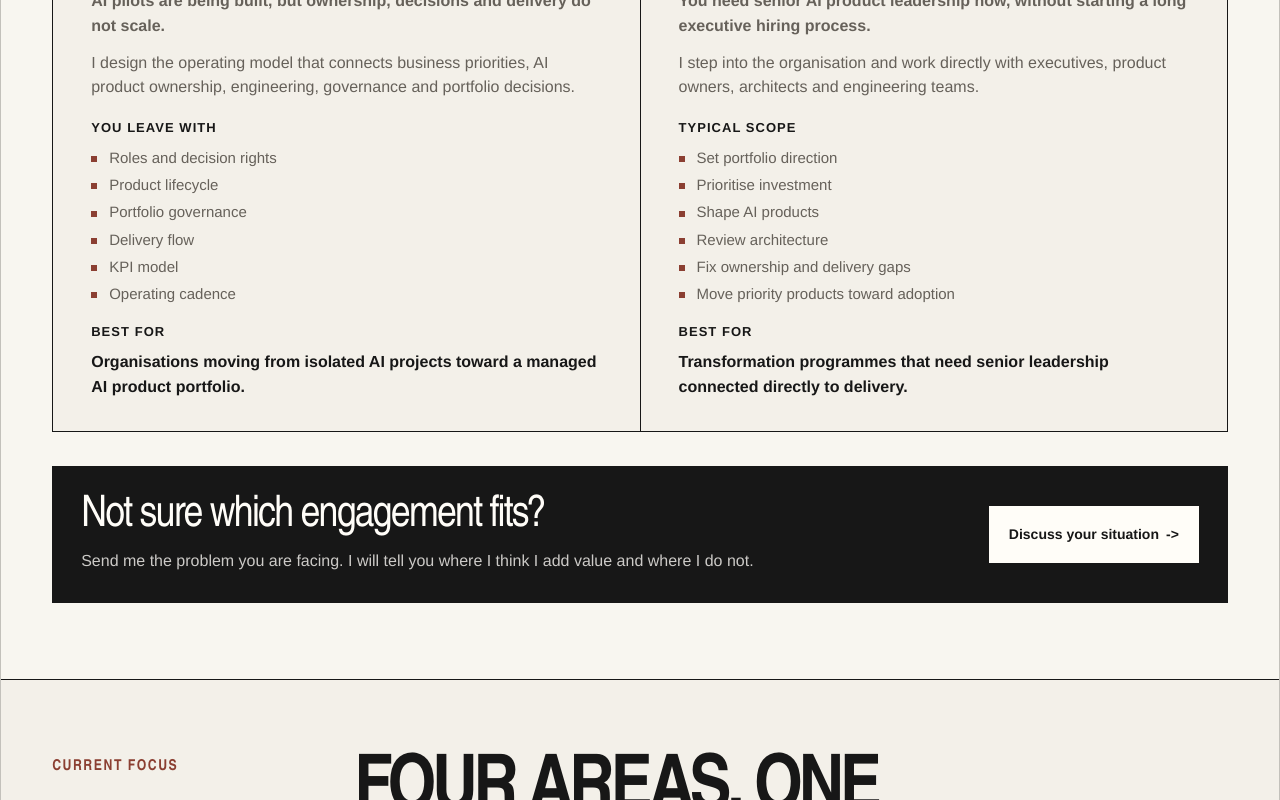
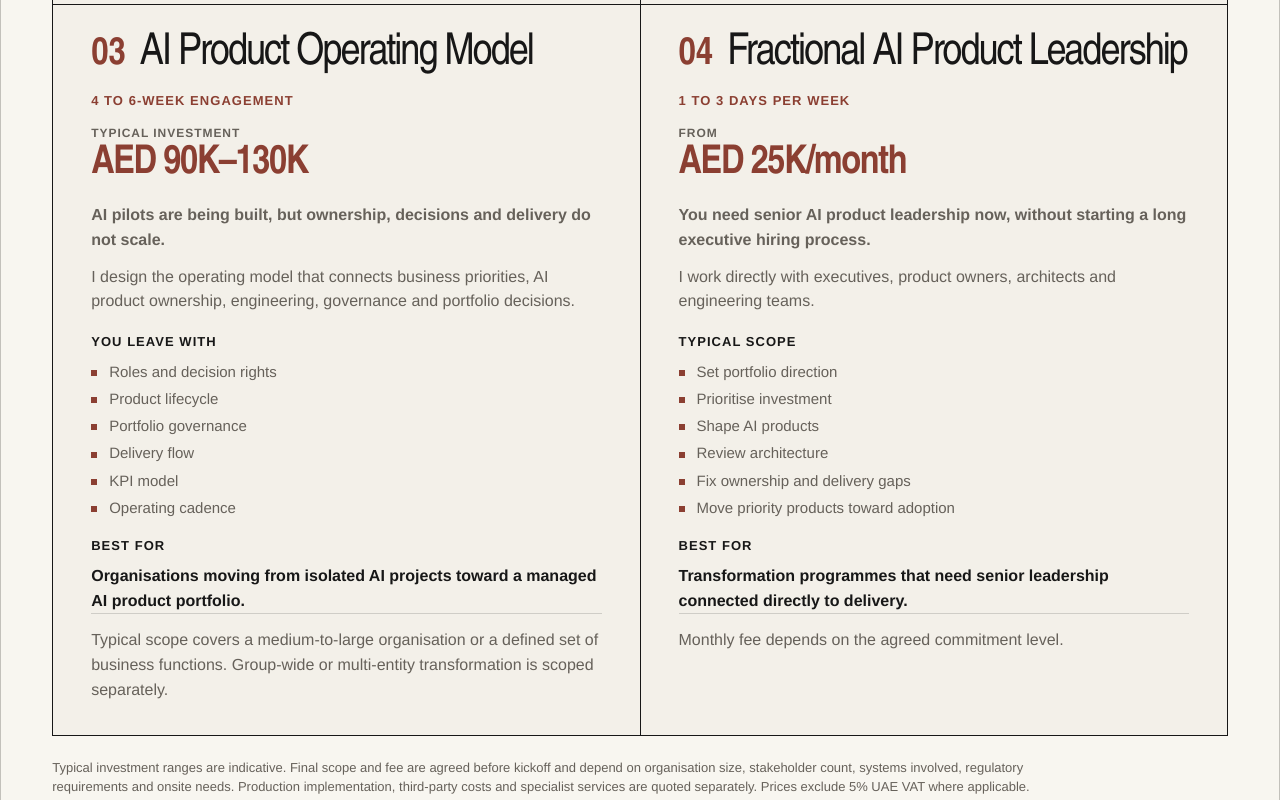
Before and after one commit to kyyberi/jarkko, a Next.js app: page / in a window 1280 px wide. Shown: the part 2260-3060 px from the top of the page. Built offline with nearby package versions, Linux system fonts and the light colour scheme.

Commit message:
Add consulting package investment details

```diff
--- a/app/globals.css
+++ b/app/globals.css
@@ -642,12 +642,36 @@ h1 {
 
 .engagement-label {
   display: inline-block;
-  margin-bottom: 18px;
+  margin-bottom: 14px;
   color: var(--accent);
   font-size: 13px;
   font-weight: 900;
   letter-spacing: 0.08em;
   text-transform: uppercase;
+}
+
+.engagement-price {
+  display: grid;
+  gap: 3px;
+  margin-bottom: 18px;
+}
+
+.engagement-price span {
+  color: var(--muted);
+  font-size: 12px;
+  font-weight: 900;
+  letter-spacing: 0.08em;
+  text-transform: uppercase;
+}
+
+.engagement-price strong {
+  color: var(--accent);
+  font-family: var(--display);
+  font-size: clamp(30px, 3.1vw, 42px);
+  font-weight: 900;
+  line-height: 1;
+  letter-spacing: -0.035em;
+  white-space: nowrap;
 }
 
 .engagement-card p {
@@ -728,6 +752,22 @@ h1 {
   margin-top: 8px;
   color: var(--ink);
   font-weight: 800;
+}
+
+.engagement-scope-note {
+  margin-top: 18px;
+  padding-top: 14px;
+  border-top: 1px solid rgba(24, 24, 24, 0.16);
+  font-size: 13px;
+  line-height: 1.45;
+}
+
+.engagement-disclaimer {
+  max-width: 1020px;
+  margin: 22px 0 0;
+  color: var(--muted);
+  font-size: 13px;
+  line-height: 1.5;
 }
 
 .engagement-close {
--- a/app/page.tsx
+++ b/app/page.tsx
@@ -12,6 +12,8 @@ const engagementOptions = [
   {
     title: "AI Portfolio Review",
     engagement: "2-week review",
+    pricingLabel: "Typical investment",
+    price: "AED 35K–50K",
     question: "Too many AI ideas, pilots and competing priorities?",
     text:
       "I review your AI portfolio, ownership, value, KPIs, dependencies and delivery status.",
@@ -24,10 +26,14 @@ const engagementOptions = [
     ],
     bestFor:
       "Organisations that need to decide where to invest next.",
+    scopeNote:
+      "Typical scope assumes one organisation or major business unit, up to around 15 initiatives and a defined group of stakeholders.",
   },
   {
     title: "Agentic AI Architecture Sprint",
     engagement: "3 to 4-week sprint",
+    pricingLabel: "Typical investment",
+    price: "AED 65K–95K",
     question:
       "You know where AI agents might help, but the architecture and implementation path remain unclear.",
     text:
@@ -42,10 +48,14 @@ const engagementOptions = [
     ],
     bestFor:
       "Teams moving beyond chatbot experiments into operational AI agents.",
+    scopeNote:
+      "Typical scope covers a defined business domain and two to three target workflows. Production implementation is scoped separately.",
   },
   {
     title: "AI Product Operating Model",
     engagement: "4 to 6-week engagement",
+    pricingLabel: "Typical investment",
+    price: "AED 90K–130K",
     question:
       "AI pilots are being built, but ownership, decisions and delivery do not scale.",
     text:
@@ -60,14 +70,18 @@ const engagementOptions = [
     ],
     bestFor:
       "Organisations moving from isolated AI projects toward a managed AI product portfolio.",
+    scopeNote:
+      "Typical scope covers a medium-to-large organisation or a defined set of business functions. Group-wide or multi-entity transformation is scoped separately.",
   },
   {
     title: "Fractional AI Product Leadership",
     engagement: "1 to 3 days per week",
+    pricingLabel: "From",
+    price: "AED 25K/month",
     question:
       "You need senior AI product leadership now, without starting a long executive hiring process.",
     text:
-      "I step into the organisation and work directly with executives, product owners, architects and engineering teams.",
+      "I work directly with executives, product owners, architects and engineering teams.",
     outcomes: [
       "Set portfolio direction",
       "Prioritise investment",
@@ -79,6 +93,7 @@ const engagementOptions = [
     outcomeLabel: "Typical scope",
     bestFor:
       "Transformation programmes that need senior leadership connected directly to delivery.",
+    scopeNote: "Monthly fee depends on the agreed commitment level.",
   },
 ];
 
@@ -269,6 +284,10 @@ export default function Home() {
                   <h3>{option.title}</h3>
                 </div>
                 <span className="engagement-label">{option.engagement}</span>
+                <div className="engagement-price">
+                  <span>{option.pricingLabel}</span>
+                  <strong>{option.price}</strong>
+                </div>
                 <p className="engagement-question">{option.question}</p>
                 <p>{option.text}</p>
                 <div className="engagement-outcomes">
@@ -283,9 +302,18 @@ export default function Home() {
                   <span>Best for</span>
                   <p>{option.bestFor}</p>
                 </div>
+                <p className="engagement-scope-note">{option.scopeNote}</p>
               </article>
             ))}
           </div>
+          <p className="engagement-disclaimer">
+            Typical investment ranges are indicative. Final scope and fee are
+            agreed before kickoff and depend on organisation size, stakeholder
+            count, systems involved, regulatory requirements and onsite needs.
+            Production implementation, third-party costs and specialist
+            services are quoted separately. Prices exclude 5% UAE VAT where
+            applicable.
+          </p>
           <div className="engagement-close">
             <div>
               <h3>Not sure which engagement fits?</h3>
```
